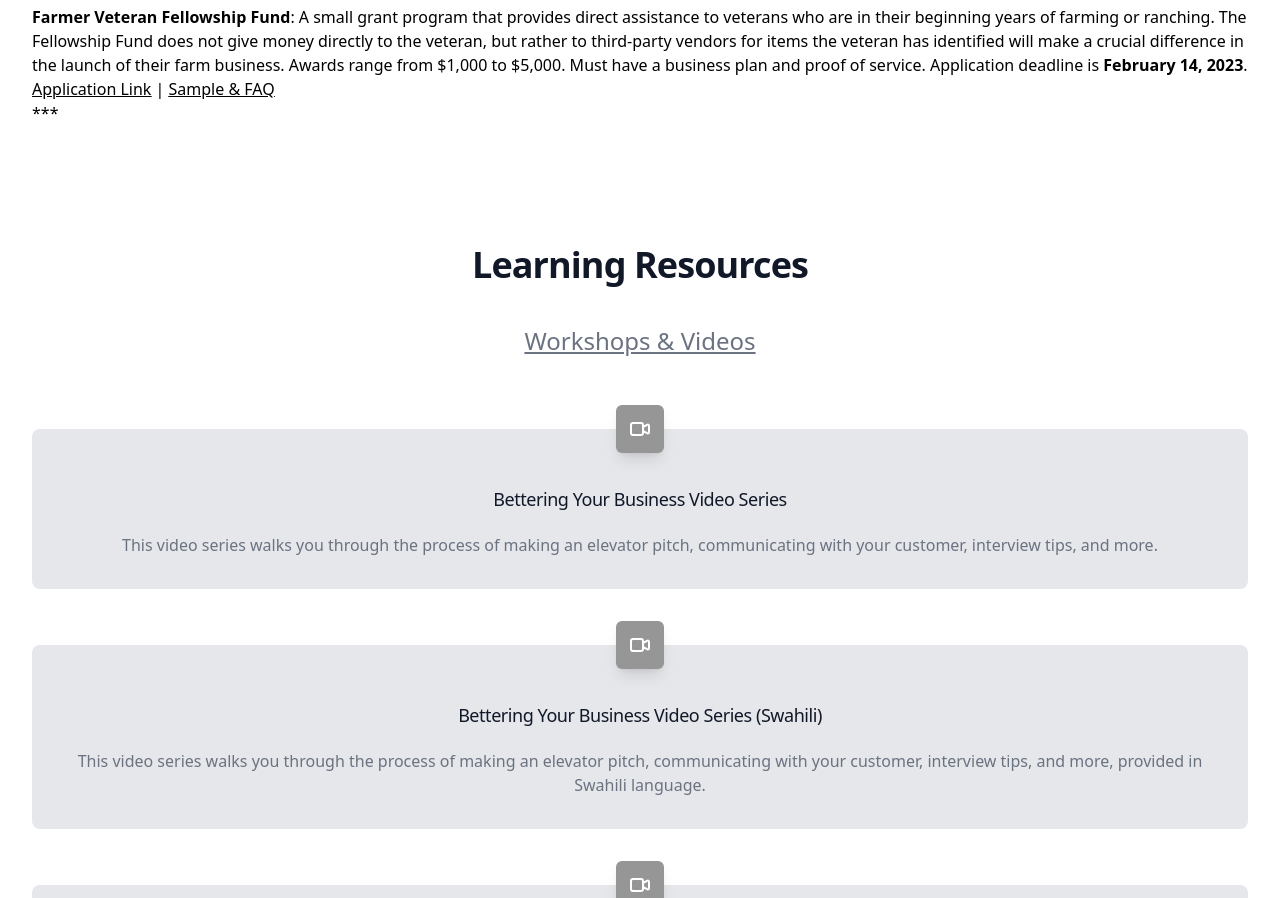
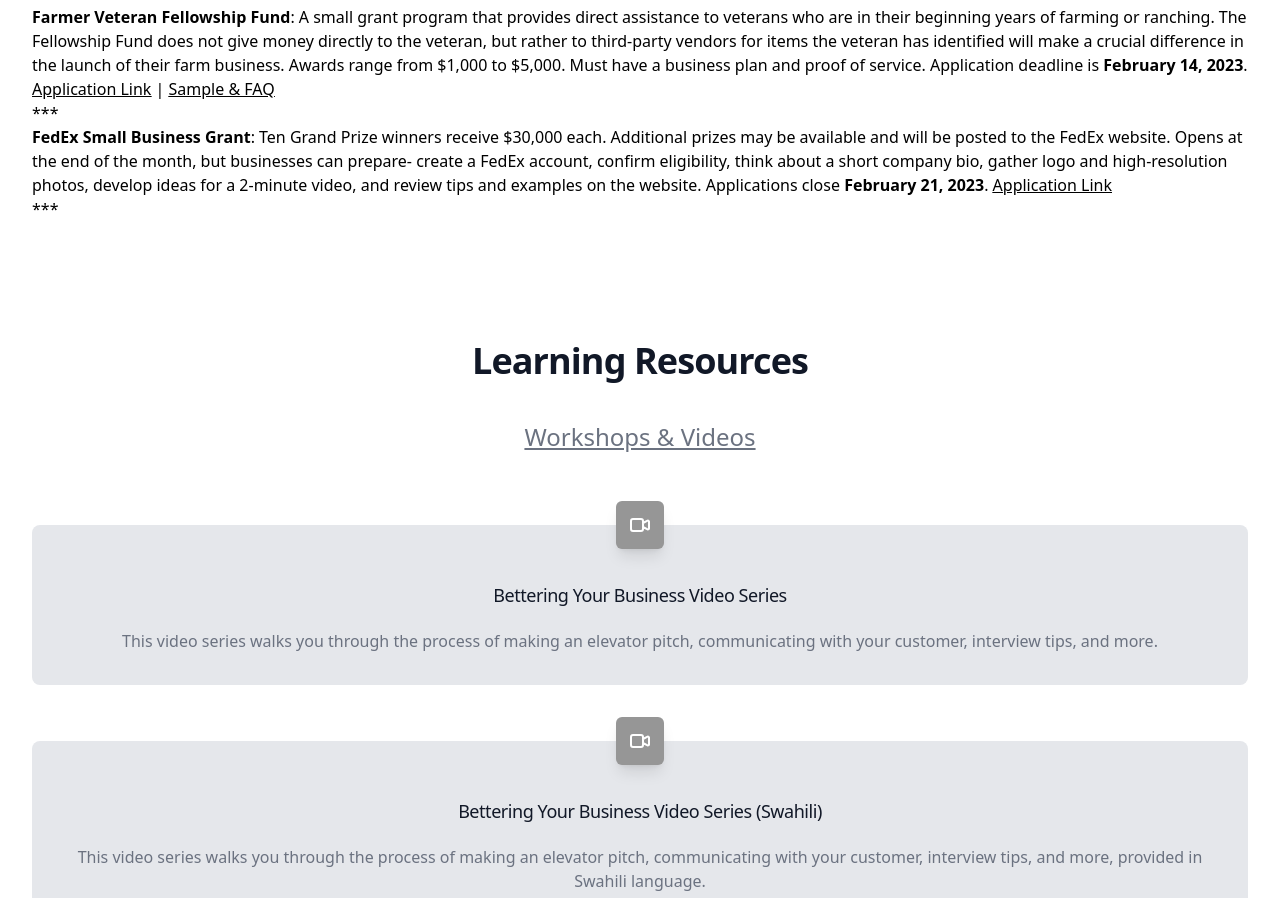
Before and after one commit to ericagirges/cnpp-website, a Next.js app in the folder app/: page /components/ResourcesContent in a window 1280 px wide. Shown: the part 1187-2085 px from the top of the page. Built offline with nearby package versions, Linux system fonts and the light colour scheme.

Commit message:
Update ResourcesContent.js

```diff
--- a/app/pages/components/ResourcesContent.js
+++ b/app/pages/components/ResourcesContent.js
@@ -46,6 +46,8 @@ const TextComponent = () => (
       Available Grants & Relief
     </h2>
 <p><b>Farmer Veteran Fellowship Fund</b>: A small grant program that provides direct assistance to veterans who are in their beginning years of farming or ranching. The Fellowship Fund does not give money directly to the veteran, but rather to third-party vendors for items the veteran has identified will make a crucial difference in the launch of their farm business. Awards range from $1,000 to $5,000. Must have a business plan and proof of service. Application deadline is <b>February 14, 2023</b>. <u><a href="https://farmvetco.org/fvfellowship/">Application Link</a></u> | <u><a href="https://rescue.box.com/s/n87r4o6jdjbcg72jipp5aepeu41bivqd">Sample & FAQ</a></u></p>
+<p>*** </p>
+<p><b>FedEx Small Business Grant</b>: Ten Grand Prize winners receive $30,000 each. Additional prizes may be available and will be posted to the FedEx website. Opens at the end of the month, but businesses can prepare- create a FedEx account, confirm eligibility, think about a short company bio, gather logo and high-resolution photos, develop ideas for a 2-minute video, and review tips and examples on the website. Applications close <b>February 21, 2023</b>. <u><a href="https://www.fedex.com/en-us/small-business/grant-contest.html"> Application Link</a></u></p>
 <p>*** </p>
 </div>
 )
```
